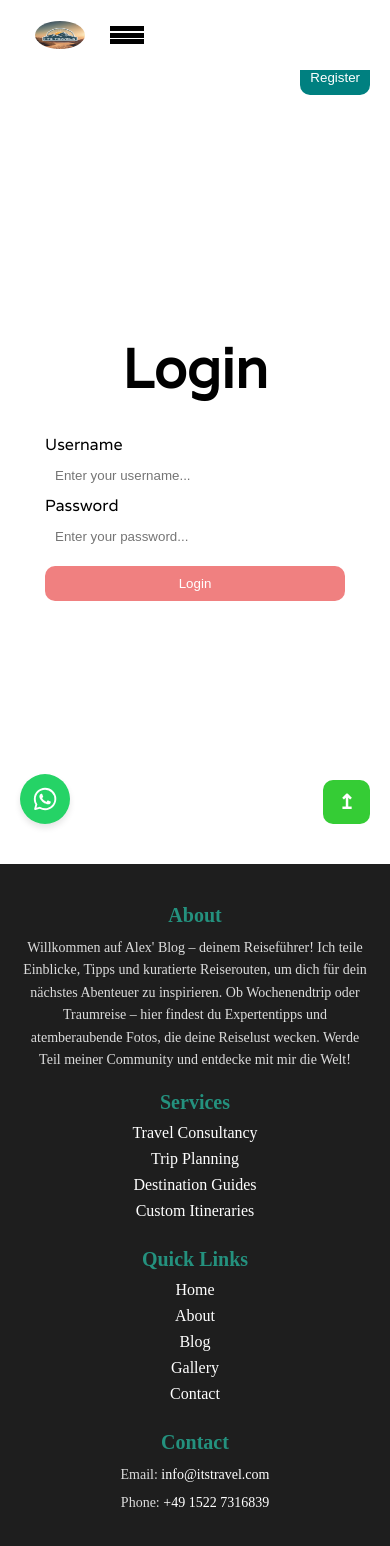
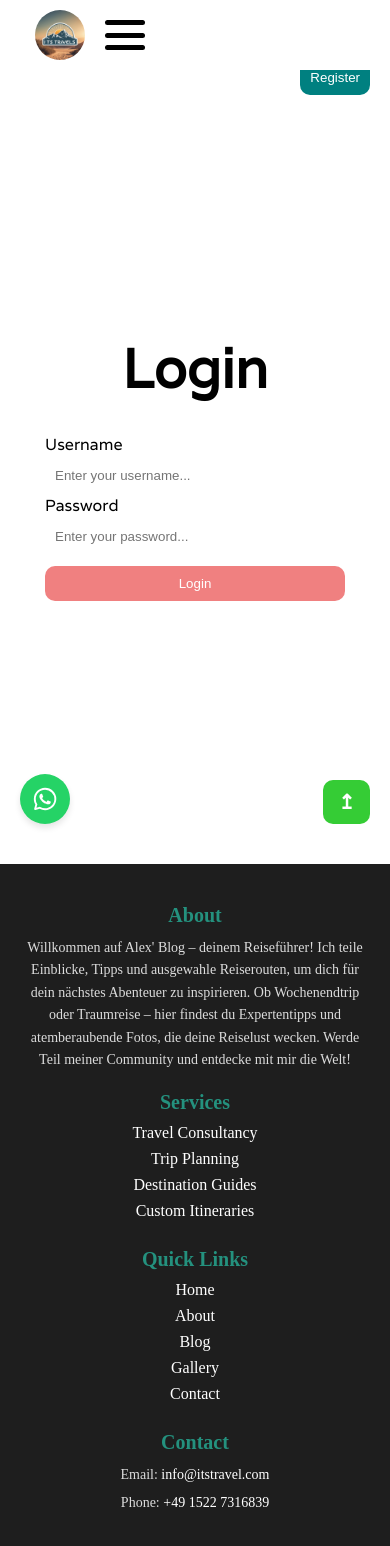
Before and after one commit to BlessingLuphahla/blog-app-ui, a React (Create React App) app: page /login in a window 390 px wide. Shown: the top 1546 px of the page. Built offline with nearby package versions, Linux system fonts and the light colour scheme.

Commit message:
change of  top bar

```diff
--- a/src/components/sidebar/Sidebar.jsx
+++ b/src/components/sidebar/Sidebar.jsx
@@ -22,7 +22,7 @@ export default function Sidebar() {
         <span className="sidebarTitle">ABOUT ME</span>
         <img src={image} alt="" />
         <p>
-        Willkommen auf Alex' Blog – deinem Reiseführer! Ich teile Einblicke, Tipps und kuratierte Reiserouten, um dich für dein nächstes Abenteuer zu inspirieren. Ob Wochenendtrip oder Traumreise – hier findest du Expertentipps und atemberaubende Fotos, die deine Reiselust wecken. Werde Teil meiner Community und entdecke mit mir die Welt!
+        Willkommen auf Alex' Blog – deinem Reiseführer! Ich teile Einblicke, Tipps und ausgewahle Reiserouten, um dich für dein nächstes Abenteuer zu inspirieren. Ob Wochenendtrip oder Traumreise – hier findest du Expertentipps und atemberaubende Fotos, die deine Reiselust wecken. Werde Teil meiner Community und entdecke mit mir die Welt!
         </p>
       </div>
 
--- a/src/components/topbar/topbar.css
+++ b/src/components/topbar/topbar.css
@@ -49,6 +49,15 @@
   object-fit: cover;
 }
 
+/* Fixed logo image to be perfectly round */
+.topImg {
+  width: 50px;
+  height: 50px; /* Ensure it's a perfect circle */
+  margin: 0px 20px;
+  border-radius: 50%;
+  object-fit: cover; /* Prevent stretching */
+}
+
 .topList {
   display: flex;
   justify-content: center;
@@ -70,45 +79,36 @@
   text-transform: capitalize;
 }
 
+/* Mobile Menu */
 .mobileMenu {
   display: none;
 }
 
+/* Improved hamburger button */
 .hamburger {
-  width: max-content;
-  height: max-content;
+  width: 40px;
+  height: 30px;
   display: flex;
   flex-direction: column;
-  gap: 1.5px;
-  padding: 5px;
+  justify-content: space-between; /* Ensures even spacing */
+  cursor: pointer;
 }
 
 .hamburger div {
-  width: 34px;
+  width: 100%;
   height: 5px;
   background-color: black;
+  border-radius: 5px;
 }
 
-.topImg {
-  width: 50px;
-  height: 70%;
-  margin: 0px 20px;
-  border-radius: 50%;
-}
-
-@media (max-width: 700px) {
-  .mobileMenu {
-    display: flex;
-    width: max-content;
-  }
-
+/* Fixed Mobile Menu styling */
 .mobileMenuBar {
-    background-color: teAL;
+  background-color: teal; /* Fixed spelling */
   position: absolute;
-    top: 5px;
+  top: 0;
   right: 0;
-    height: 99vh;
-    left: 0;
+  height: 100vh;
+  width: 100%;
   display: flex;
   flex-direction: column;
   align-items: center;
@@ -118,11 +118,11 @@
 }
 
 .menuClose {
-    font-size: 20px;
+  font-size: 50px;
   position: absolute;
   top: 30px;
   right: 40px;
-    font-size: 50px;
+  cursor: pointer;
   color: white;
 }
 
@@ -130,6 +130,12 @@
   font-size: 25px;
   font-weight: 100;
   margin-bottom: 30px;
+}
+
+@media (max-width: 700px) {
+  .mobileMenu {
+    display: flex;
+    width: max-content;
   }
 
   .top {
@@ -154,20 +160,6 @@
     display: none;
   }
 
-  .topIcon {
-    font-size: 20px;
-    margin-right: 10px;
-    color: #444;
-    cursor: pointer;
-  }
-
-  .topImage {
-    width: 40px;
-    height: 40px;
-    border-radius: 50%;
-    object-fit: cover;
-  }
-
   .topListItem {
     margin-right: 10px;
     font-size: 12px;
@@ -175,11 +167,4 @@
     cursor: pointer;
     text-transform: uppercase;
   }
-
-  .topSearchIcon {
-    font-size: 18px;
-    color: #666;
-    cursor: pointer;
-    margin-left: 15px;
 }
-}
--- a/src/pages/footer/Footer.jsx
+++ b/src/pages/footer/Footer.jsx
@@ -12,7 +12,7 @@ function Footer() {
         <h3>About</h3>
         <p>
           Willkommen auf Alex' Blog – deinem Reiseführer! Ich teile Einblicke,
-          Tipps und kuratierte Reiserouten, um dich für dein nächstes Abenteuer
+          Tipps und ausgewahle Reiserouten, um dich für dein nächstes Abenteuer
           zu inspirieren. Ob Wochenendtrip oder Traumreise – hier findest du
           Expertentipps und atemberaubende Fotos, die deine Reiselust wecken.
           Werde Teil meiner Community und entdecke mit mir die Welt!
```
Lines whose indentation alone changed are shown as unchanged.
